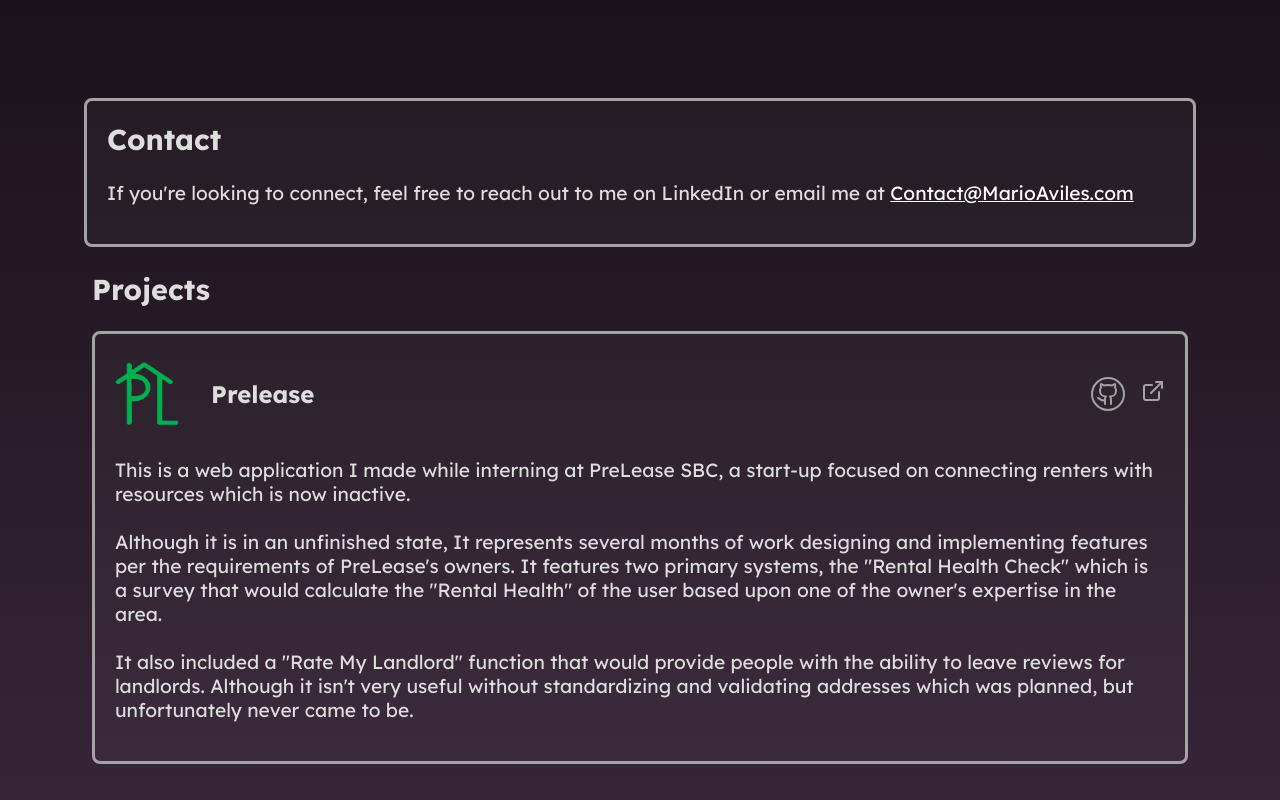
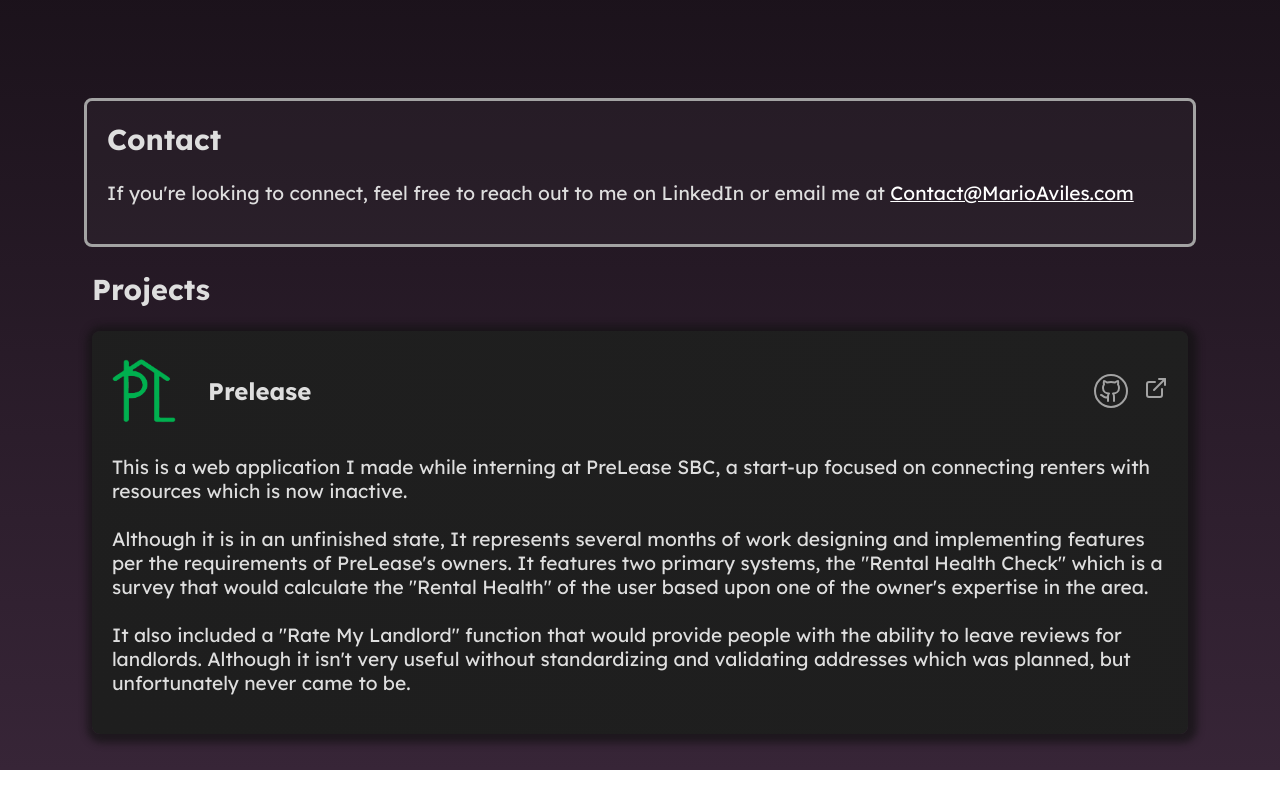
Before and after one commit to MarioAviles19/Portfolio, a SvelteKit app: page / in a window 1280 px wide. Shown: the part 762-1562 px from the top of the page. After the commit the page ends 1532 px from the top, so only its background shows below. Built offline with nearby package versions, Linux system fonts and the light colour scheme.

Commit message:
Changing the styling

```diff
--- a/src/routes/+page.svelte
+++ b/src/routes/+page.svelte
@@ -177,13 +177,19 @@
         padding: .25rem;
 
         border-radius: .5rem;
-        border: rgb(163, 163, 163) 3px solid;
-        background-color: rgba(255, 255, 255, 0.033);
+        background: linear-gradient(45deg, rgb(30, 30, 30) 0%, rgb(31, 31, 31) 50%, rgba(71,9,121,1) 63%, rgba(255,94,0,1) 100%);
+        background-size: 250%;
+        background-position: left top;
         transition: all 250ms ease;
+        box-shadow: 2px 2px 7px 7px rgba(17, 17, 17, 0.639);
+
         margin: 1rem 0;
     }
+
     .projectCard:hover{
         box-shadow: 5px 5px 7px 7px rgb(17, 17, 17);
+        background-position: 20% 20%;
+        transform: translate(0, -3px);
     }
     .card{
 
```
